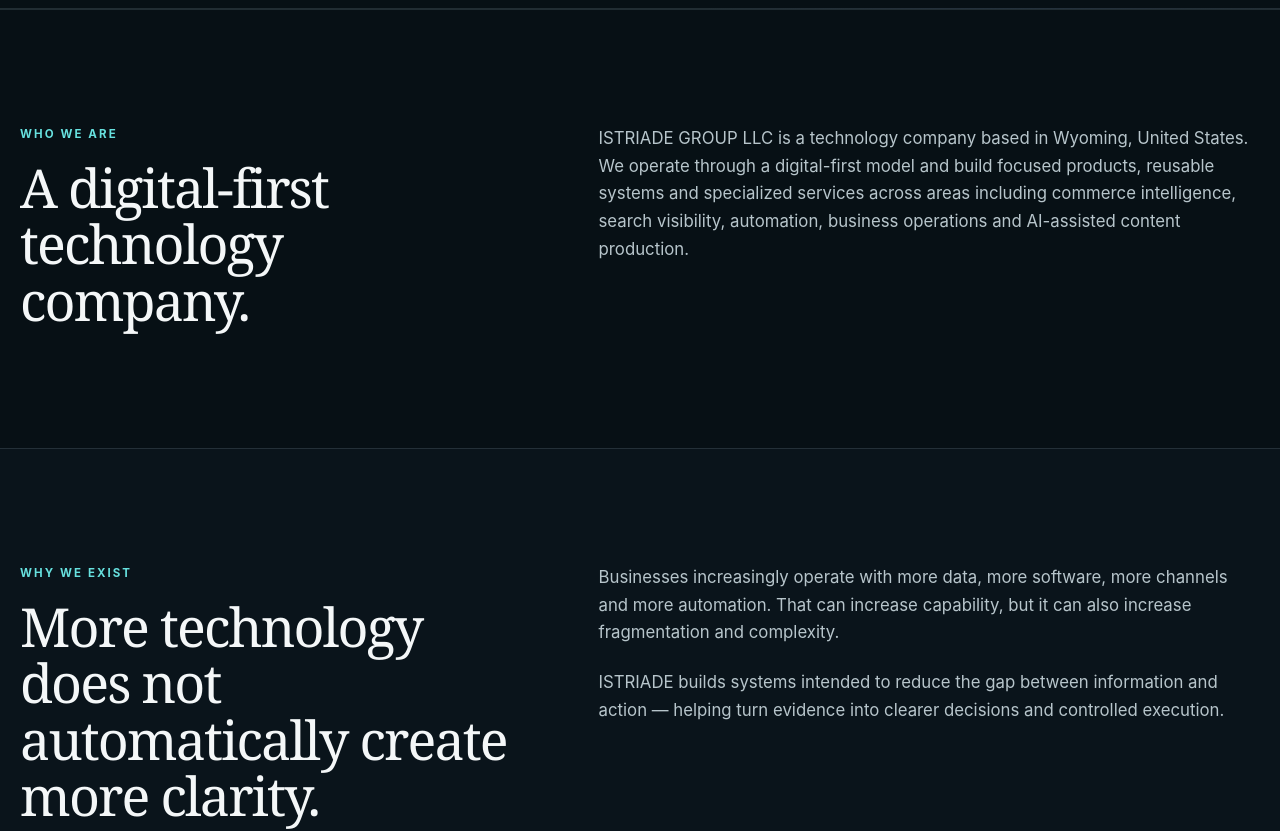
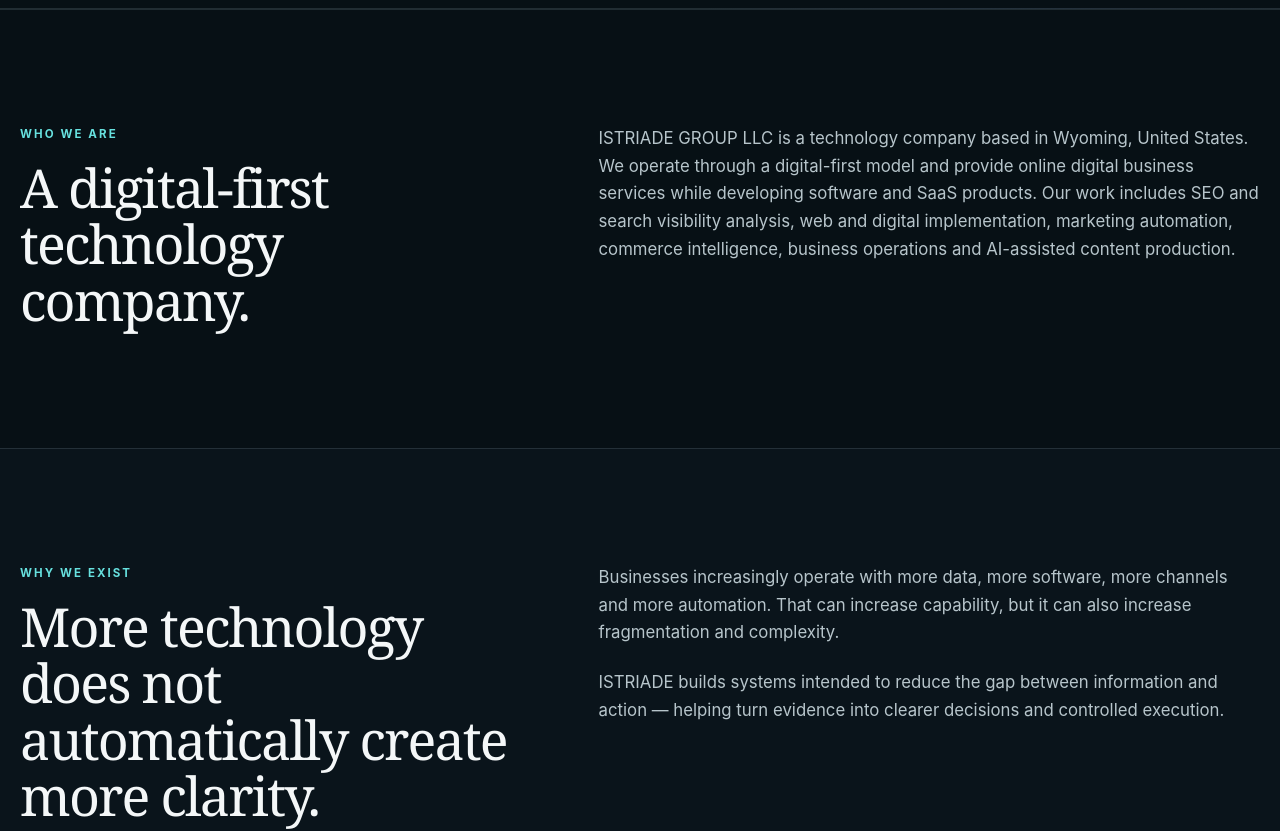
Before and after one commit to Abaco3300/istriade-web, a Next.js app: page /about in a window 1280 px wide. Shown: the part 860-1691 px from the top of the page. Built offline with nearby package versions, Linux system fonts and the light colour scheme.

Commit message:
audit: align public business description with Stripe profile

```diff
--- a/app/about/page.tsx
+++ b/app/about/page.tsx
@@ -13,11 +13,11 @@
 export default function AboutPage() {
   return <>
     <PageHero eyebrow="About" title="Building focused technology around real business problems." lead="ISTRIADE GROUP LLC develops and operates digital products, intelligent systems and specialized services designed to improve business understanding, decisions and execution." />
-    <section className="section"><div className="container editorial-grid"><div><p className="eyebrow">Who we are</p><h2>A digital-first technology company.</h2></div><div className="prose"><p>ISTRIADE GROUP LLC is a technology company based in Wyoming, United States. We operate through a digital-first model and build focused products, reusable systems and specialized services across areas including commerce intelligence, search visibility, automation, business operations and AI-assisted content production.</p></div></div></section>
+    <section className="section"><div className="container editorial-grid"><div><p className="eyebrow">Who we are</p><h2>A digital-first technology company.</h2></div><div className="prose"><p>ISTRIADE GROUP LLC is a technology company based in Wyoming, United States. We operate through a digital-first model and provide online digital business services while developing software and SaaS products. Our work includes SEO and search visibility analysis, web and digital implementation, marketing automation, commerce intelligence, business operations and AI-assisted content production.</p></div></div></section>
     <section className="section section-tinted"><div className="container editorial-grid"><div><p className="eyebrow">Why we exist</p><h2>More technology does not automatically create more clarity.</h2></div><div className="prose"><p>Businesses increasingly operate with more data, more software, more channels and more automation. That can increase capability, but it can also increase fragmentation and complexity.</p><p>ISTRIADE builds systems intended to reduce the gap between information and action — helping turn evidence into clearer decisions and controlled execution.</p></div></div></section>
     <section className="section"><div className="container editorial-grid"><div><p className="eyebrow">Operating model</p><h2>Products, systems and specialized execution.</h2></div><div className="prose"><p>ISTRIADE is not limited to a single delivery model. Some recurring problems are best solved through software products. Others require reusable operating systems, automation or intelligence capabilities. Some require focused professional execution.</p><p>We use the model that fits the problem rather than forcing every problem into the same commercial format.</p></div></div></section>
     <section className="section section-tinted"><div className="container editorial-grid"><div><p className="eyebrow">Portfolio</p><h2>One company. Focused products.</h2></div><div className="prose"><p>ISTRIADE operates a growing portfolio of focused products and systems. Each addresses a distinct problem while benefiting from shared technological, analytical and operating capabilities developed across the group.</p><p>Product-specific commercial information is maintained within the corresponding product environment rather than duplicated across the corporate website.</p><Link className="text-link" href="/products/">Explore our products →</Link></div></div></section>
     <section className="section"><div className="container editorial-grid"><div><p className="eyebrow">Principles</p><h2>How we think about execution.</h2></div><div><ul className="principle-lines"><li>Evidence before assumptions.</li><li>Clear scope.</li><li>Controlled execution.</li><li>Human governance.</li><li>Transparent status.</li><li>Verification.</li><li>Reuse what works.</li></ul><p className="prose-tail">When a business problem repeats, we look for opportunities to turn the solution into a reusable product, capability or workflow. When a capability proves useful across multiple products, we strengthen it rather than rebuilding it from zero.</p></div></div></section>
-    <section className="section trust-section"><div className="container identity-panel"><p className="eyebrow">Company identity</p><dl><div><dt>Legal name</dt><dd>{site.legalName}</dd></div><div><dt>Jurisdiction</dt><dd>{site.location}</dd></div><div><dt>Operating model</dt><dd>Digital-first</dd></div><div><dt>Official website</dt><dd>istriadegroup.com</dd></div><div><dt>Corporate contact</dt><dd><a href={`mailto:${site.email}`}>{site.email}</a></dd></div></dl></div></section>
+    <section className="section trust-section"><div className="container identity-panel"><p className="eyebrow">Company identity</p><dl><div><dt>Legal name</dt><dd>{site.legalName}</dd></div><div><dt>Business correspondence address</dt><dd>{site.businessAddressText}</dd></div><div><dt>Operating model</dt><dd>Digital-first</dd></div><div><dt>Official website</dt><dd>istriadegroup.com</dd></div><div><dt>Customer support</dt><dd><a href={`mailto:${site.supportEmail}`}>{site.supportEmail}</a></dd></div></dl></div></section>
   </>;
 }
```
